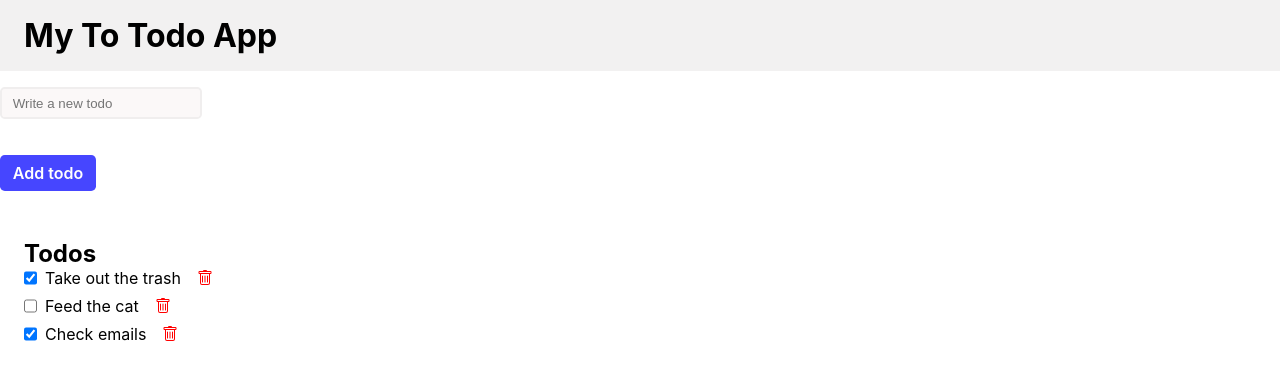
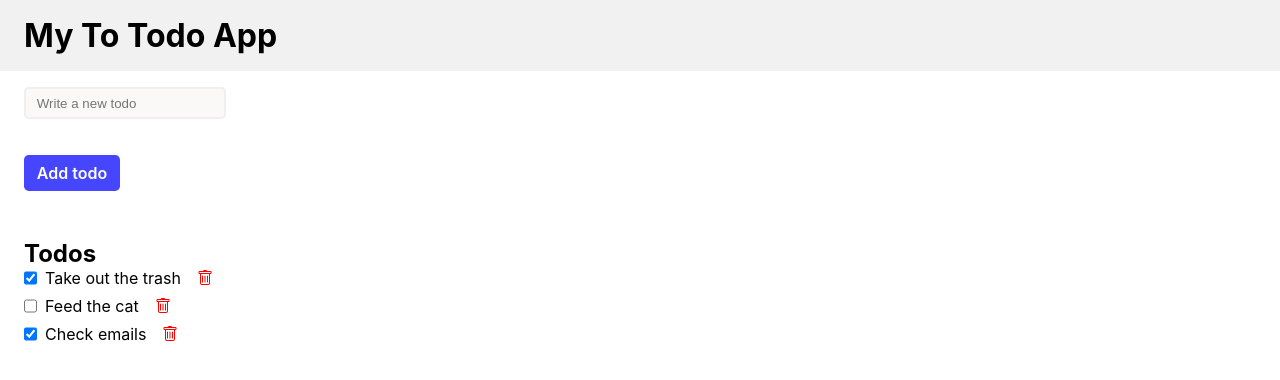
Before and after one commit to voltsn/react-intro, a React (Create React App) app: page / in a window 1280 px wide. Shown: the top 380 px of the page. Built offline with nearby package versions, Linux system fonts and the light colour scheme.

Commit message:
Improve spacing in the ui

```diff
--- a/src/App/Form/Form.css
+++ b/src/App/Form/Form.css
@@ -2,6 +2,7 @@
     display: flex;
     flex-direction: column;
     gap: .5em;
+    margin-left: 1.5em;
 }
 
 .btn{
--- a/src/App/Todo/Todo.css
+++ b/src/App/Todo/Todo.css
@@ -1,5 +1,4 @@
 .container{
-    width: 80%;
     margin-left: 1.5em;
 }
 
```
